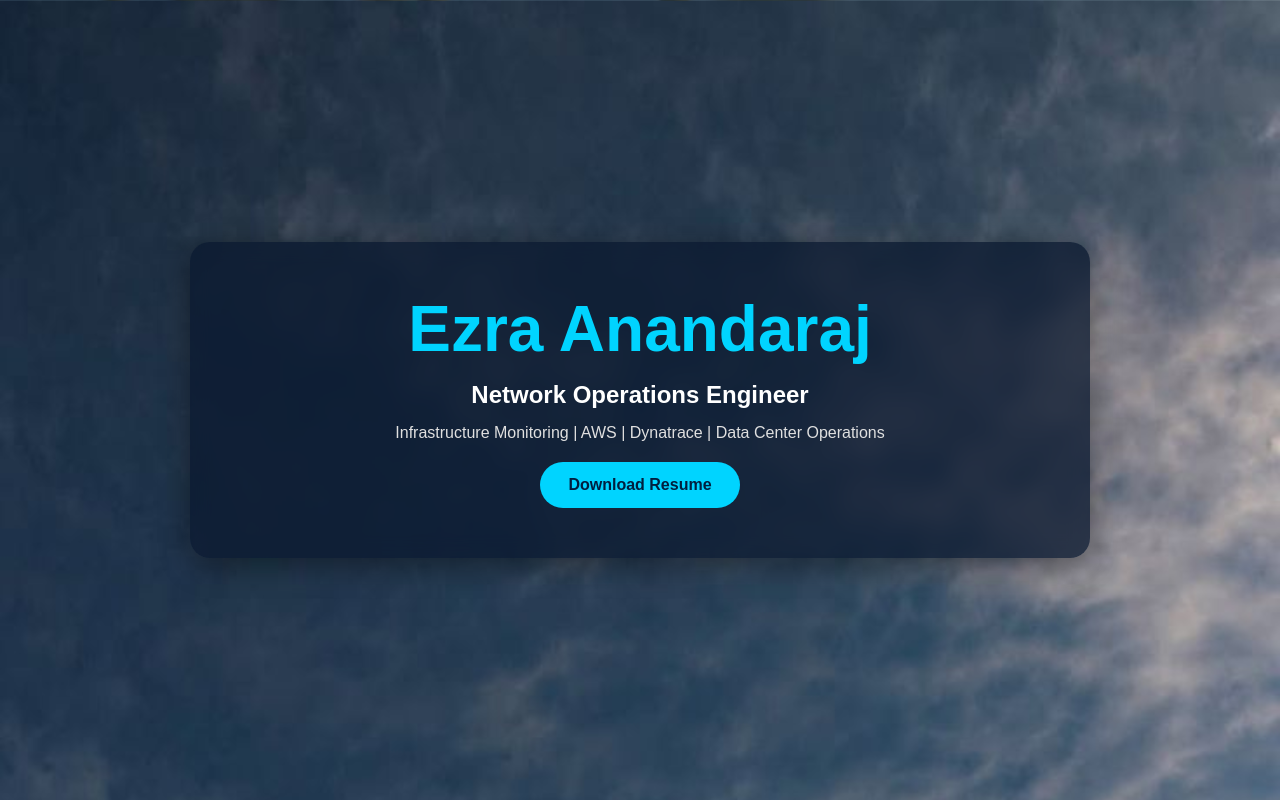
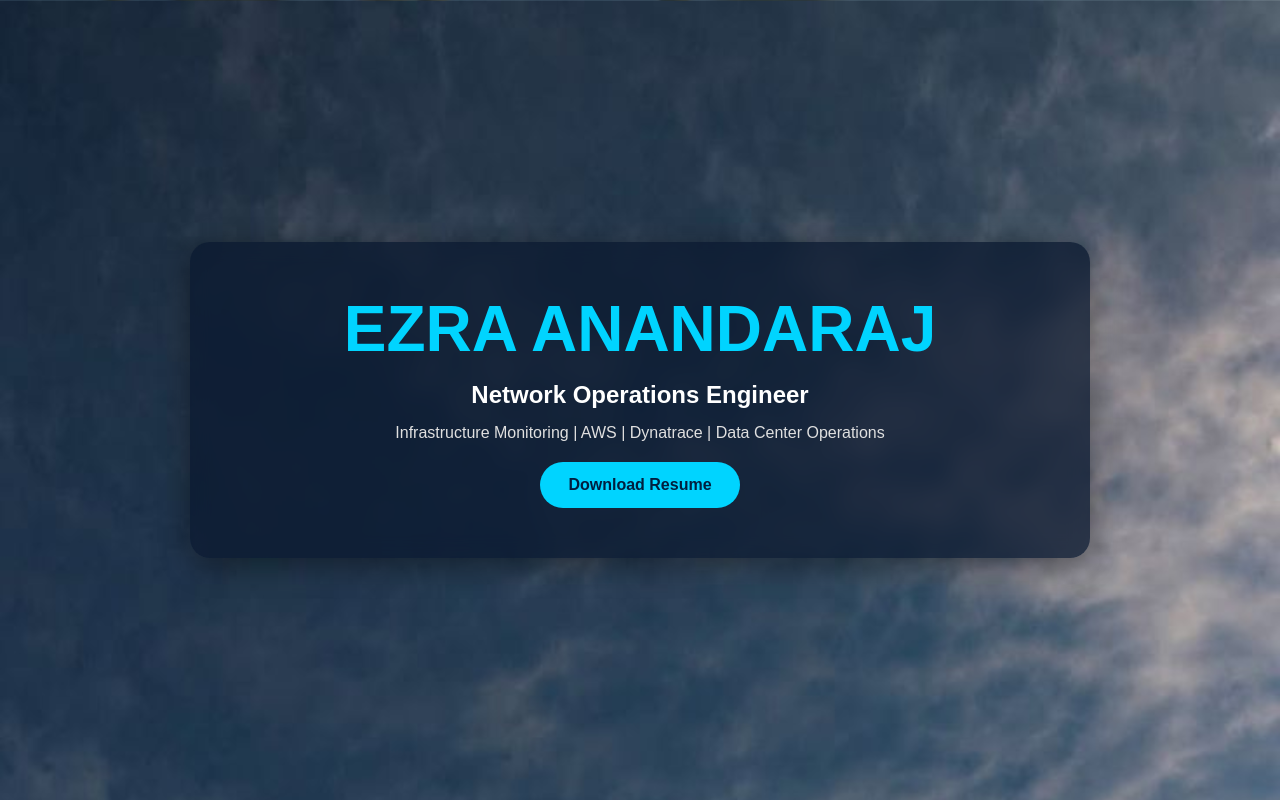
Before and after one commit to Ezrajohnny/Ezra-Portfolio, a plain HTML site: page index.html in a window 1280 px wide. Shown: the top 800 px of the page. Drawn offline with Linux system fonts and the light colour scheme.

Commit message:
Update index.html

```diff
--- a/index.html
+++ b/index.html
@@ -17,7 +17,7 @@
 
 <div class="overlay">
 
-<h1>Ezra Anandaraj</h1>
+<h1>EZRA ANANDARAJ</h1>
 
 <h2>
 Network Operations Engineer
```
